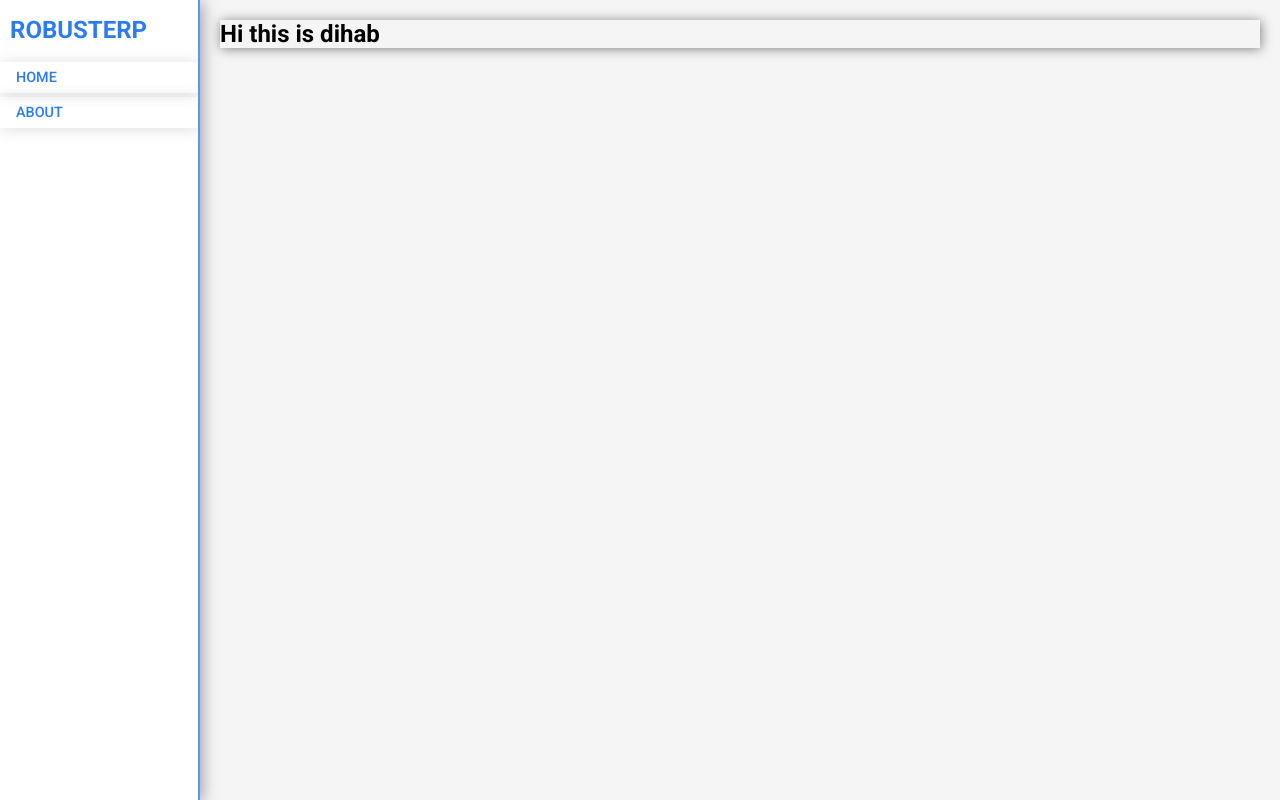
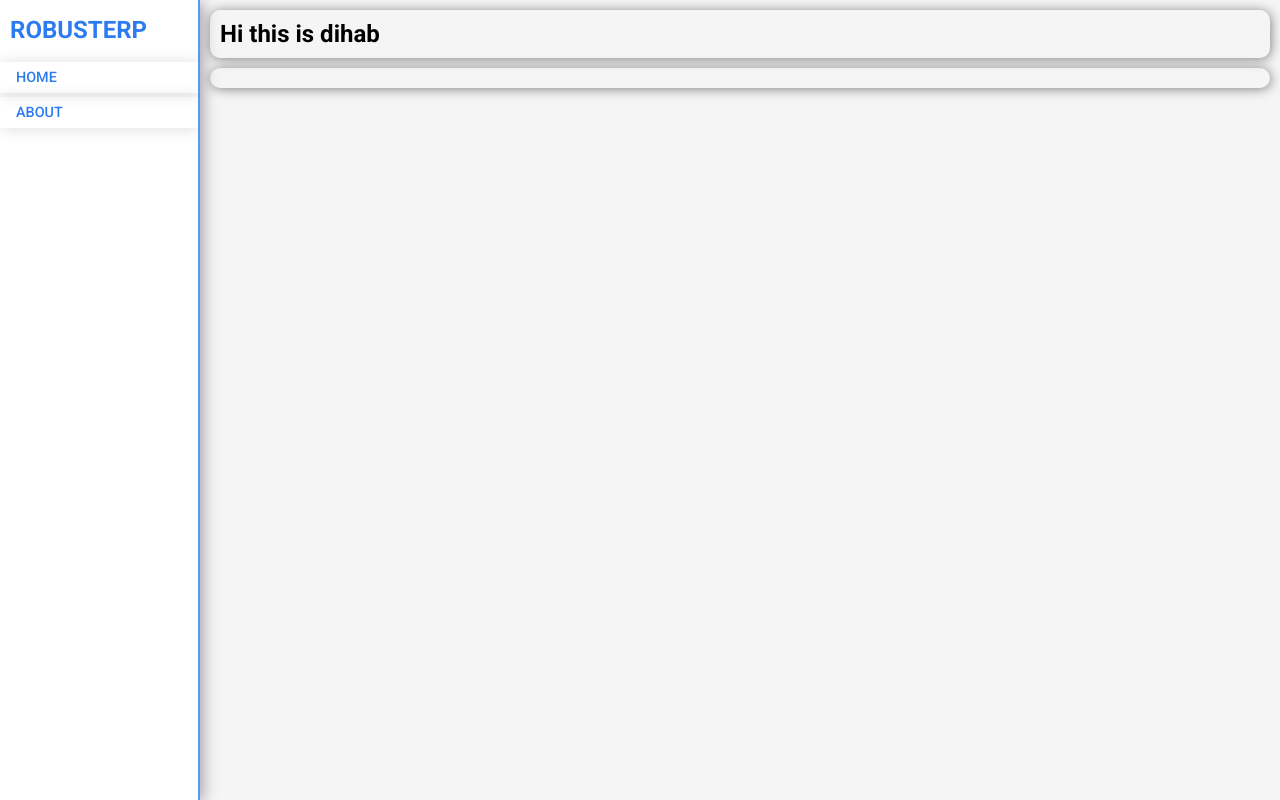
Before and after one commit to efthakhar/v-school-frontend, a Vue app: page / in a window 1280 px wide. Built offline with nearby package versions, Linux system fonts and the light colour scheme; a web font is replaced by a local one.

Commit message:
2nd commit

```diff
--- a/src/views/dashboard.vue
+++ b/src/views/dashboard.vue
@@ -20,7 +20,10 @@ export default{
         <div class="dashboard-header">
             <h2>Hi this is dihab</h2>
         </div>
-        <RouterView />
+        <div class="main-content">
+             <RouterView />
+        </div>
+
     </div>
 
 </div>
@@ -49,7 +52,13 @@ export default{
     flex: 1 1 auto;
     background-color: whitesmoke;
 
-    padding: 10px;
+}
+
+.main-content{
+    margin:10px;
+    box-shadow: 1px 1px 12px grey;
+    padding:10px;
+    border-radius: 10px;
 }
 
 @media (max-width:750px){
@@ -64,5 +73,7 @@ export default{
 .dashboard-header{
     margin: 10px;
     box-shadow: 1px 1px 12px grey;
+    padding:10px;
+    border-radius: 10px;
 }
 </style>
```
